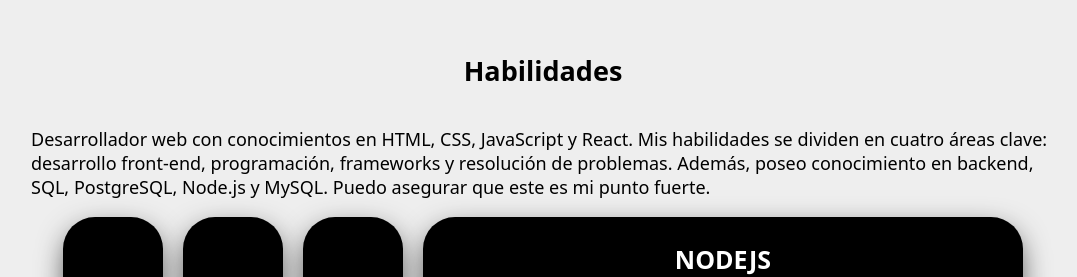
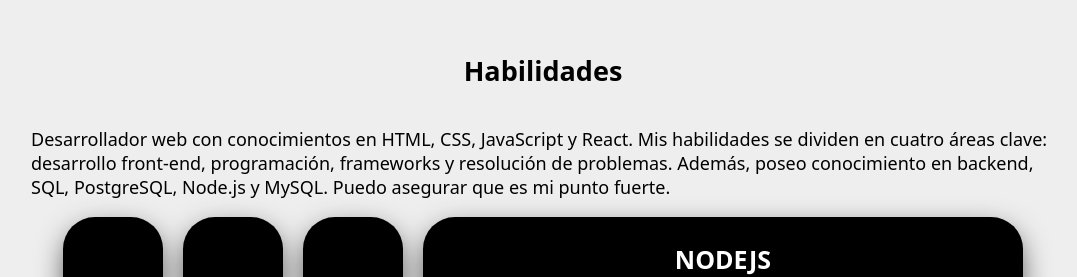
Before and after one commit to towers99/portfolio, a website with bundled scripts: page index.html in a window 1280 px wide. Shown: the part 1436-1713 px from the top of the page, without its empty margins (97-1174 px from the left). Built offline with nearby package versions, Linux system fonts and the light colour scheme; files whose address does not match are found by name.

Commit message:
"CORRECION"

```diff
--- a/index.html
+++ b/index.html
@@ -169,7 +169,7 @@
           Desarrollador web con conocimientos en HTML, CSS, JavaScript y React.
           Mis habilidades se dividen en cuatro áreas clave: desarrollo front-end, programación, frameworks y resolución
           de problemas.
-          Además, poseo conocimiento en backend, SQL, PostgreSQL, Node.js y MySQL. Puedo asegurar que este es mi punto
+          Además, poseo conocimiento en backend, SQL, PostgreSQL, Node.js y MySQL. Puedo asegurar que es mi punto
           fuerte.
         </p>
 
```
